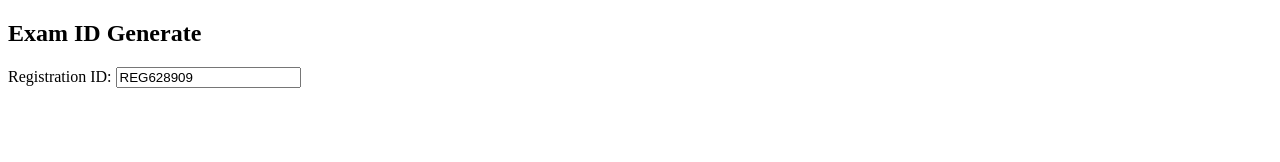
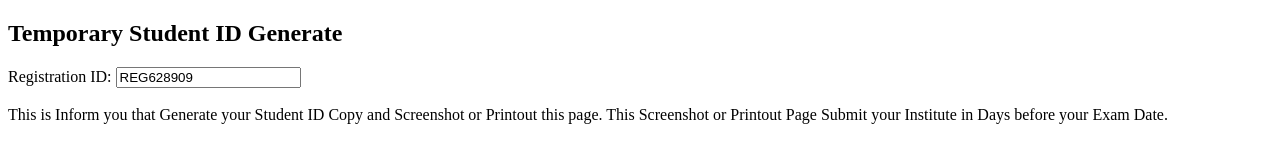
Before and after one commit to MGYCE/admission.github.io, a plain HTML site: page index.html in a window 1280 px wide. Drawn offline with Linux system fonts and the light colour scheme.

Commit message:
Update index.html

```diff
--- a/index.html
+++ b/index.html
@@ -1,7 +1,7 @@
 <!DOCTYPE html>
 <html>
 <head>
-    <title>Copy your Exam ID</title>
+    <title>Copy your Student ID</title>
     <script>
         function generateRegId() {
             const regId = 'REG' + Math.floor(Math.random() * 1000000);
@@ -12,10 +12,12 @@
     </script>
 </head>
 <body>
-    <h2>Exam ID Generate</h2>
+    <h2>Temporary Student ID Generate</h2>
     <form action="/submit" method="post">
         <label for="regId">Registration ID:</label>
         <input type="text" id="regId" name="regId" readonly><br><br>
     </form>
+    This is Inform you that Generate your Student ID Copy and Screenshot or Printout this page.
+    This Screenshot or Printout Page Submit your Institute in Days before your Exam Date.
 </body>
 </html>
```
